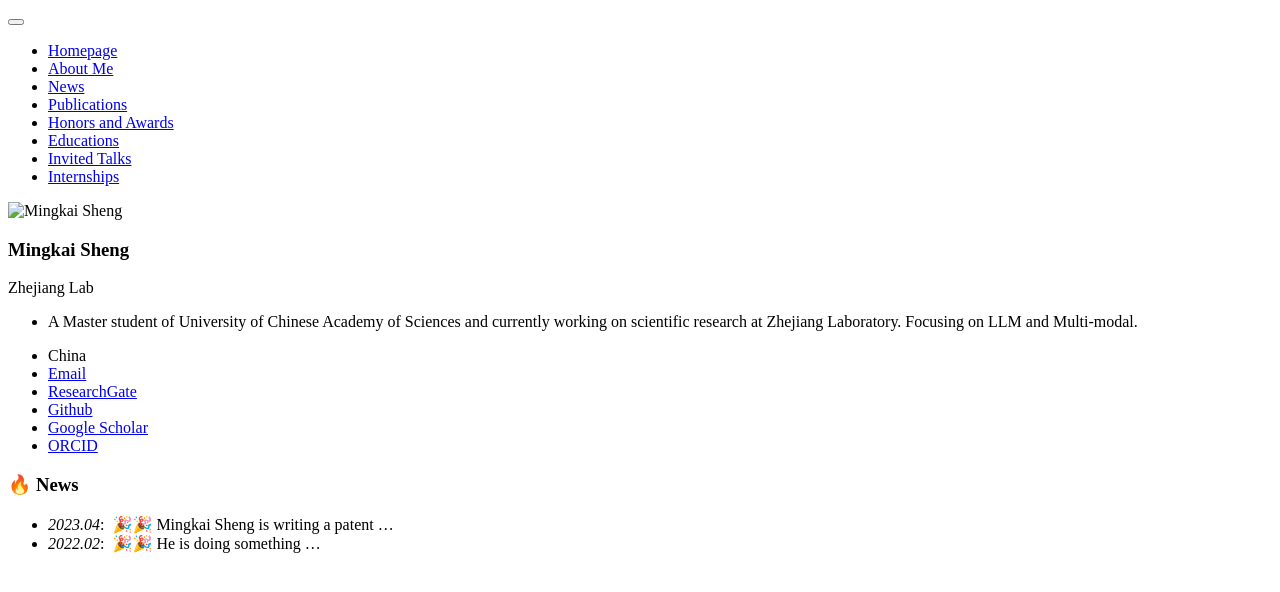
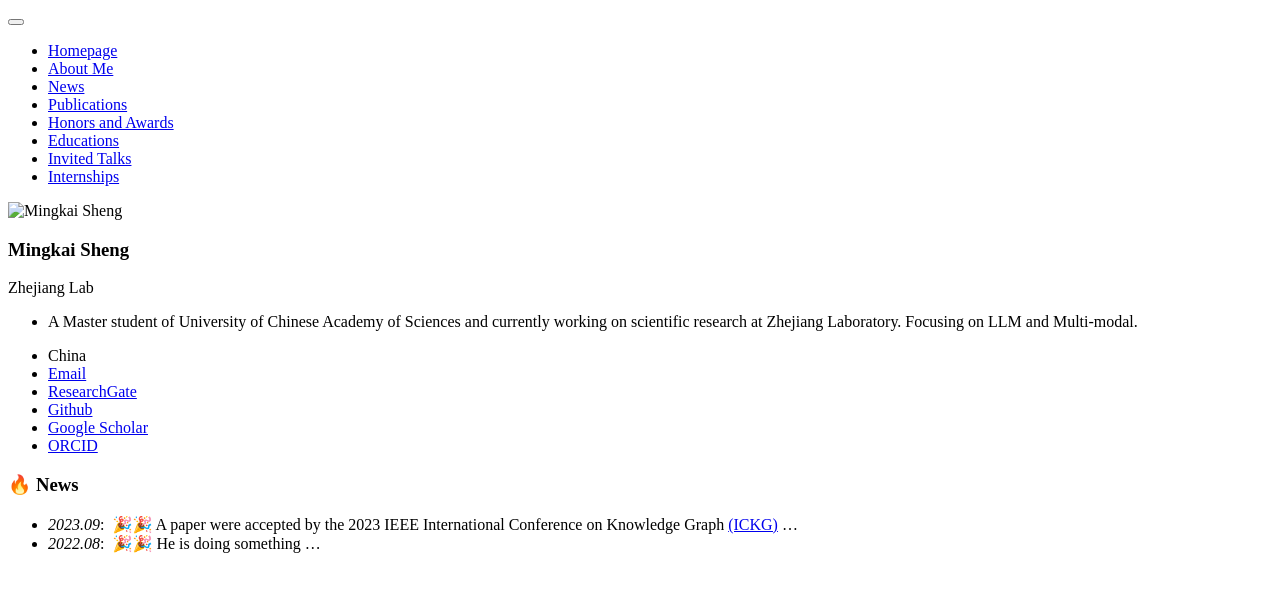
Before and after one commit to MingkaiSheng/mingkaisheng.github.io, a Jekyll site: the page built from _pages/includes/news.md, in a window 1280 px wide. Shown: the top 592 px of the page. Built offline with Jekyll 4.4.1, drawn with Linux system fonts in a browser that asks for light colours; our own code applies the rules of GitHub Pages for plain Markdown files.

Commit message:
update news

```diff
--- a/_pages/includes/news.md
+++ b/_pages/includes/news.md
@@ -1,6 +1,6 @@
 # 🔥 News
-- *2023.04*: &nbsp;🎉🎉 Mingkai Sheng is writing a patent ...
-- *2022.02*: &nbsp;🎉🎉 He is doing something ...
+- *2023.09*: &nbsp;🎉🎉 A paper were accepted by the 2023 IEEE International Conference on Knowledge Graph [(ICKG)](https://ickg2023.zhonghuapu.com/en/) ...
+- *2022.08*: &nbsp;🎉🎉 He is doing something ...
 <div style='display: none'>
 <!-- 哈哈我是注释，不会在浏览器中显示 -->
 - *2023.05*: 🎉 Five papers are accepted by ACL 2023
```
